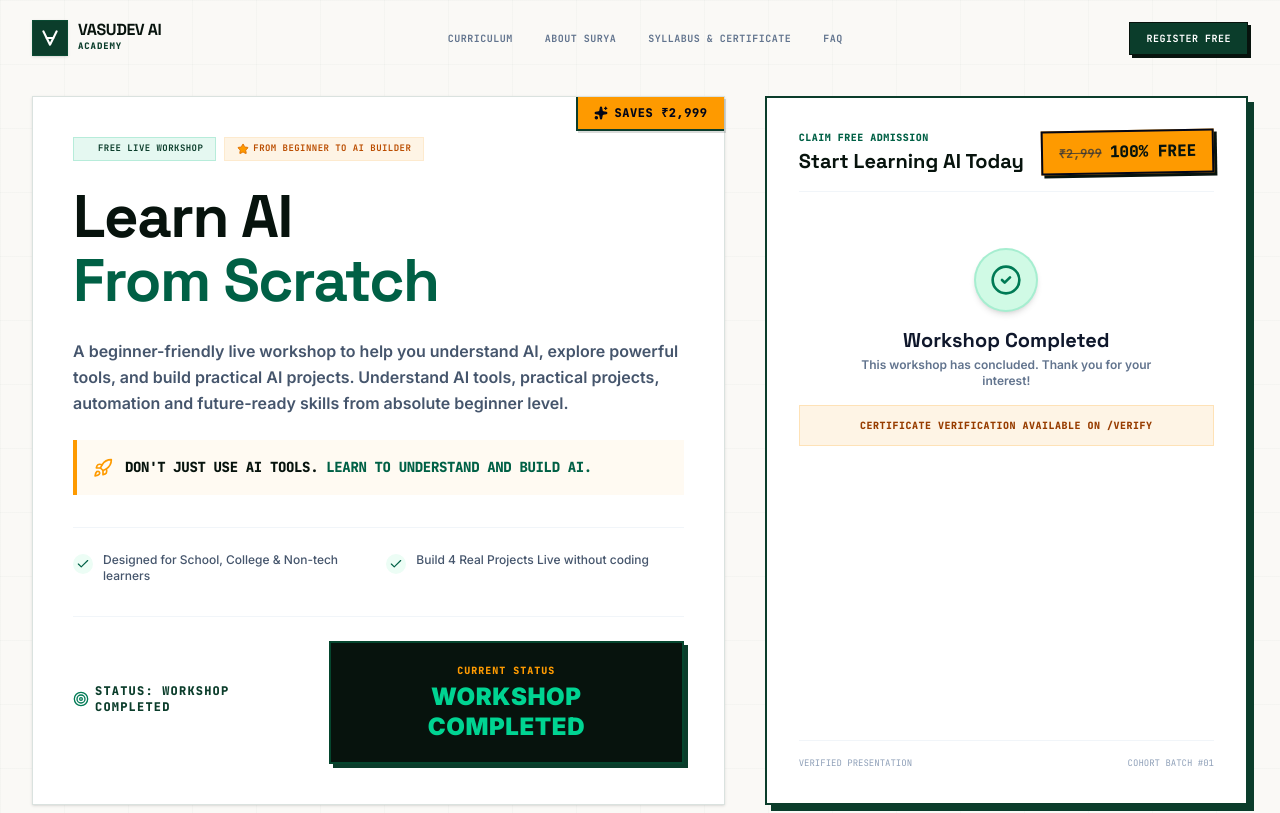
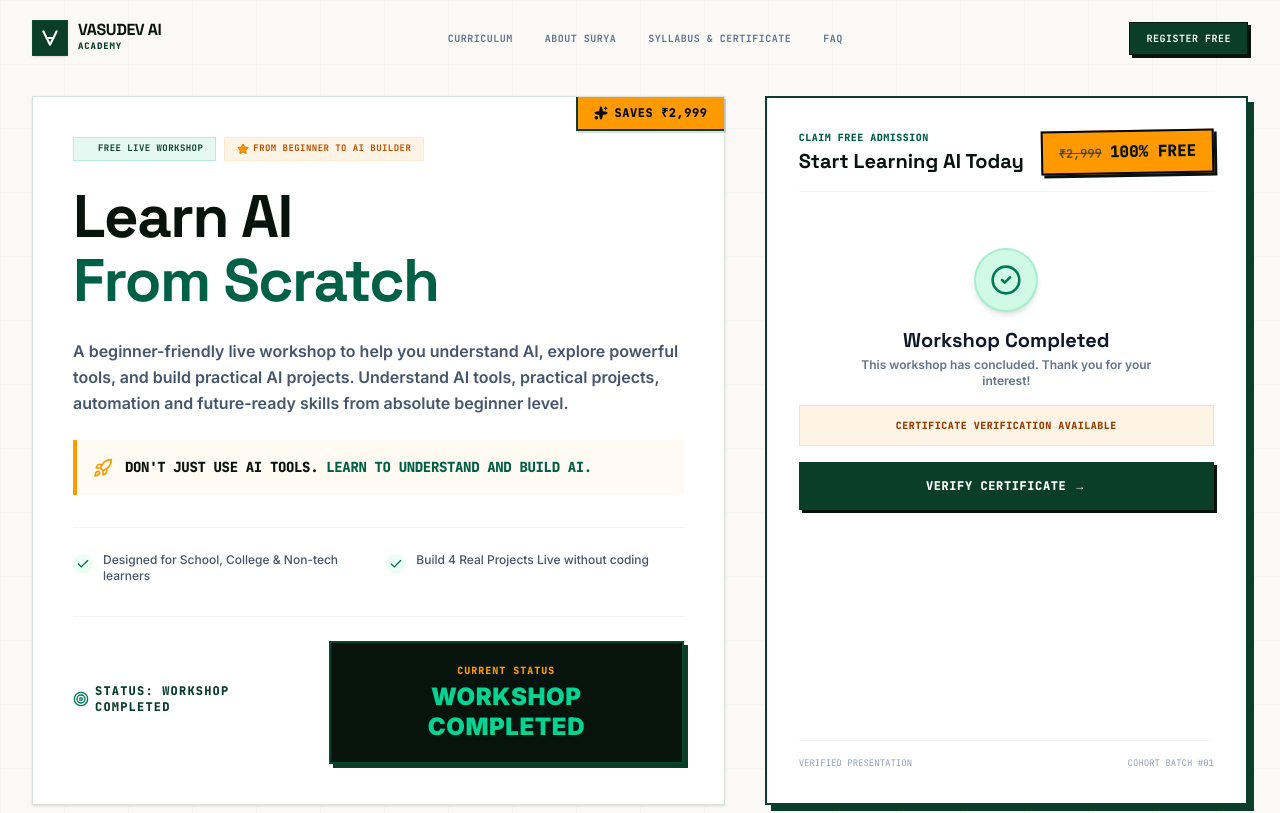
Before and after one commit to sg-surya/ai-academy, a Next.js app: page /cohot-1-Lean-ai-from-scratch in a window 1280 px wide. Shown: the top 813 px of the page. Built offline with nearby package versions, Linux system fonts and the light colour scheme.

Commit message:
adding verify button

```diff
--- a/app/cohot-1-Lean-ai-from-scratch/page.tsx
+++ b/app/cohot-1-Lean-ai-from-scratch/page.tsx
@@ -369,9 +369,15 @@
                   </div>
                   <div className="bg-amber-500/10 border border-amber-500/20 p-3 text-center">
                     <p className="text-[10px] font-mono font-extrabold text-amber-800 uppercase tracking-wider">
-                      Certificate Verification Available on /verify
+                      Certificate Verification Available
                     </p>
                   </div>
+                  <a
+                    href="/verify"
+                    className="inline-block w-full bg-[#0b3d2b] hover:bg-[#0a3525] text-white font-mono text-xs font-black uppercase tracking-wider px-6 py-3.5 border-2 border-[#0b3d2b] shadow-[3px_3px_0px_#07130d] hover:translate-x-[1px] hover:translate-y-[1px] hover:shadow-[2px_2px_0px_#07130d] active:translate-x-[3px] active:translate-y-[3px] active:shadow-none transition-all duration-150"
+                  >
+                    Verify Certificate →
+                  </a>
                 </div>
               </div>
 
```
